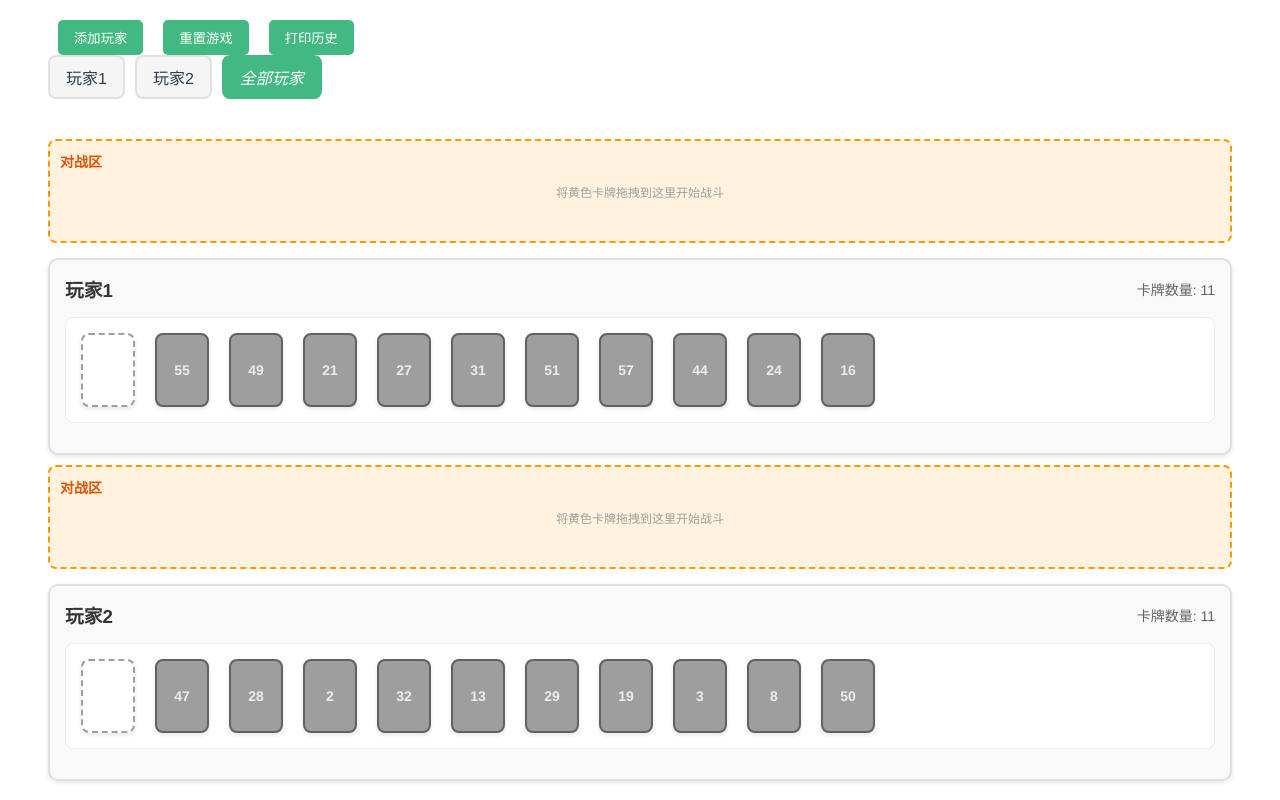
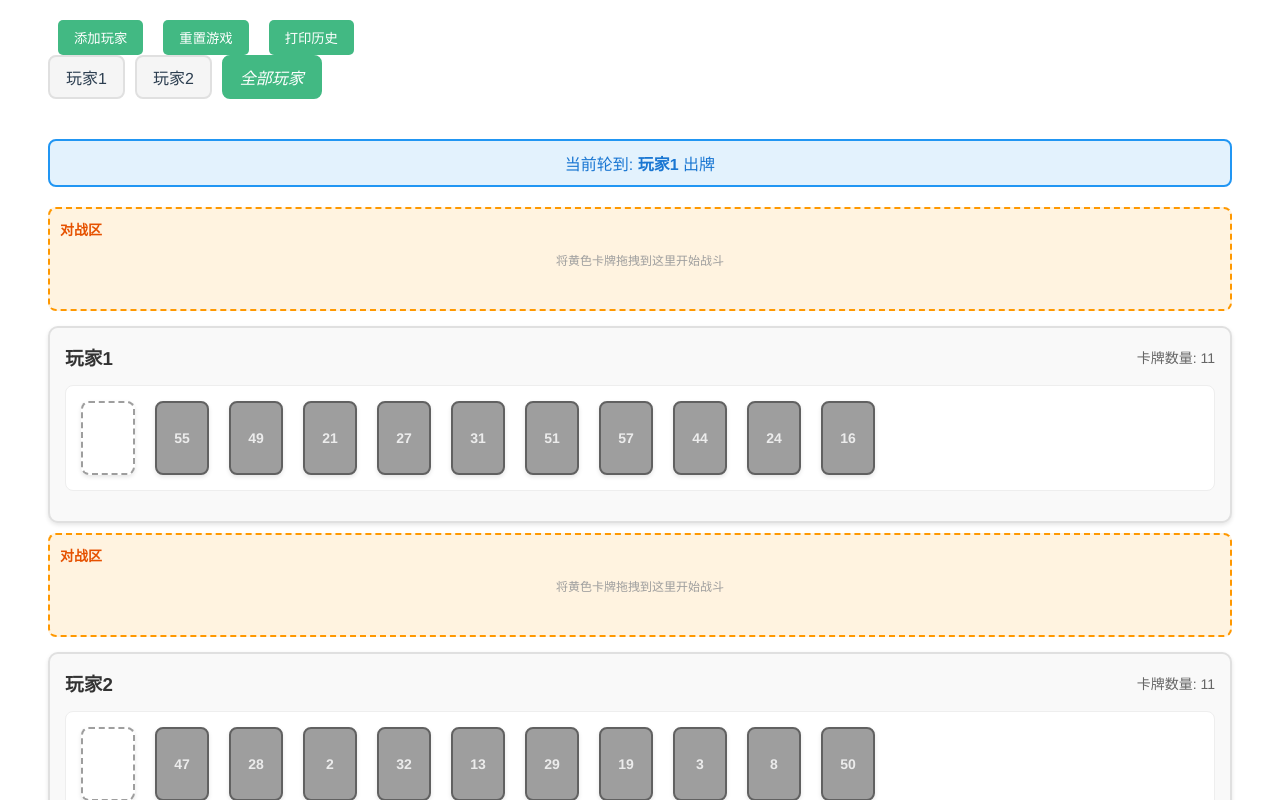
Before and after one commit to yuanoook/tiny, a Vue app: page / in a window 1280 px wide. Both pictures are taken after a click on the button "发牌". Shown: the top 800 px of the page. Built offline with nearby package versions, Linux system fonts and the light colour scheme.

Commit message:
feat(对战区): 替换CardDot为Card组件并添加玩家轮次提示
将PlayerBattleZone中的CardDot组件替换为功能更丰富的Card组件，支持双击事件和更多卡牌属性
在App.vue中添加当前玩家轮次提示和轮次控制逻辑

```diff
--- a/src/App.vue
+++ b/src/App.vue
@@ -33,6 +33,11 @@
       </div>
     </div>
 
+    <!-- 当前玩家提示 -->
+    <div class="current-player-indicator" v-if="currentPlayerId && hasDealtCards">
+      <p>当前轮到: <strong>{{ players.find(p => p.id === currentPlayerId)?.name }}</strong> 出牌</p>
+    </div>
+
     <!-- 玩家面板区域 -->
     <div class="player-panels">
       <template v-if="selectedPlayerId === null">
@@ -46,6 +51,7 @@
             :handle-drag-end="handleDragEnd"
             :handle-drag-over="handleDragOver"
             :handle-battle-drop="handleBattleDrop"
+            :is-self-view="false"
           />
           <PlayerPanel
             :player="player"
@@ -71,6 +77,7 @@
             :handle-drag-end="handleDragEnd"
             :handle-drag-over="handleDragOver"
             :handle-battle-drop="handleBattleDrop"
+            :is-self-view="true"
           />
           <PlayerPanel
             :player="player"
@@ -244,20 +251,39 @@ export default {
         return;
       }
 
+      // 检查是否轮到当前玩家出牌
+      if (currentPlayerId.value && currentPlayerId.value !== selectedPlayerId.value) {
+        console.log('还未轮到你出牌，请等待对方出牌');
+        return;
+      }
+
       // 如果战斗尚未开始，第一张牌必须是黄色类型或伪装为黄色类型
       if (!battleStarted) {
         // 开始战斗
         updateBattleState(true);
         // 移动卡牌到对应玩家的对战区
         moveCard(draggingCard.id, { row: draggingCard.owner, col: draggingCard.to }, { row: rowZoneId, col: null });
+        // 设置下一个玩家为当前玩家
+        const nextPlayer = players.value.find(p => p.id !== selectedPlayerId.value);
+        if (nextPlayer) {
+          currentPlayerId.value = nextPlayer.id;
+        }
       } else {
         // 战斗已开始，可以放置更多卡牌到对战区
         moveCard(draggingCard.id, { row: draggingCard.owner, col: draggingCard.to }, { row: rowZoneId, col: null });
+        // 切换当前玩家
+        const nextPlayer = players.value.find(p => p.id !== currentPlayerId.value);
+        if (nextPlayer) {
+          currentPlayerId.value = nextPlayer.id;
+        }
       }
     }
 
     // 添加选中玩家的响应式变量
     const selectedPlayerId = ref(null)
+
+    // 添加当前玩家的响应式变量（用于轮次控制）
+    const currentPlayerId = ref(null)
 
     // 添加是否已发牌的响应式变量
     const hasDealtCards = ref(false)
@@ -307,12 +333,18 @@ export default {
 
       // 标记已发牌
       hasDealtCards.value = true
+
+      // 初始化当前玩家为第一个玩家
+      if (players.value.length > 0) {
+        currentPlayerId.value = players.value[0].id;
+      }
     }
 
     // 重置游戏时重置发牌状态
     const resetGameAndDealStatus = () => {
       resetGame()
       hasDealtCards.value = false
+      currentPlayerId.value = null
     }
 
     return {
@@ -326,6 +358,7 @@ export default {
       currentCard,
       dragImage,
       selectedPlayerId,
+      currentPlayerId,
       hasDealtCards,
 
       // 计算属性
@@ -405,6 +438,22 @@ export default {
   justify-content: space-between;
   align-items: flex-start;
   margin-bottom: 20px;
+}
+
+/* 当前玩家提示 */
+.current-player-indicator {
+  background-color: #e3f2fd;
+  border: 2px solid #2196f3;
+  border-radius: 8px;
+  padding: 10px;
+  margin: 10px 0;
+  text-align: center;
+}
+
+.current-player-indicator p {
+  margin: 0;
+  font-size: 16px;
+  color: #1976d2;
 }
 
 .game-table {
--- a/src/components/PlayerBattleZone.vue
+++ b/src/components/PlayerBattleZone.vue
@@ -8,13 +8,16 @@
     </div>
     <div class="zone-content">
       <!-- 显示在对战区的卡牌 -->
-      <CardDot
+      <Card
         v-for="card in battleCards"
         :key="card.id"
-        :card="card"
-        :is-dragging="isDragging(card)"
-        @dragstart="handleDragStart(card, $event)"
-        @dragend="handleDragEnd"
+        :type="card.type"
+        :is-disguised="card.isDisguised"
+        :disguise-color="card.disguiseColor"
+        :card-no="card.cardNo"
+        :is-draggable="false"
+        :is-self-view="isSelfView"
+        @dblclick="() => handleDoubleClick(card)"
       />
     </div>
     <div class="battle-instructions" v-if="!battleStarted">
@@ -24,13 +27,13 @@
 </template>
 
 <script>
-import CardDot from './CardDot.vue';
+import Card from './Card.vue';
 import { isYellowCard } from '../utils/cardUtils.js';
 
 export default {
   name: "PlayerBattleZone",
   components: {
-    CardDot
+    Card
   },
   props: {
     cards: {
@@ -60,6 +63,10 @@ export default {
     handleBattleDrop: {
       type: Function,
       required: true
+    },
+    isSelfView: {
+      type: Boolean,
+      default: false
     }
   },
   data() {
@@ -78,6 +85,12 @@ export default {
       this.handleBattleDrop(`battle-${this.playerId}`, null, this.cards, this.battleStarted, (newBattleState) => {
         this.battleStarted = newBattleState;
       }, event);
+    },
+    handleDoubleClick(card) {
+      // 双击卡牌的处理逻辑可以根据需要添加
+      console.log('双击卡牌:', card);
+      // 这里可以添加更多逻辑，比如查看卡牌详情等
+      this.$emit('card-double-click', card);
     }
   }
 };
```
